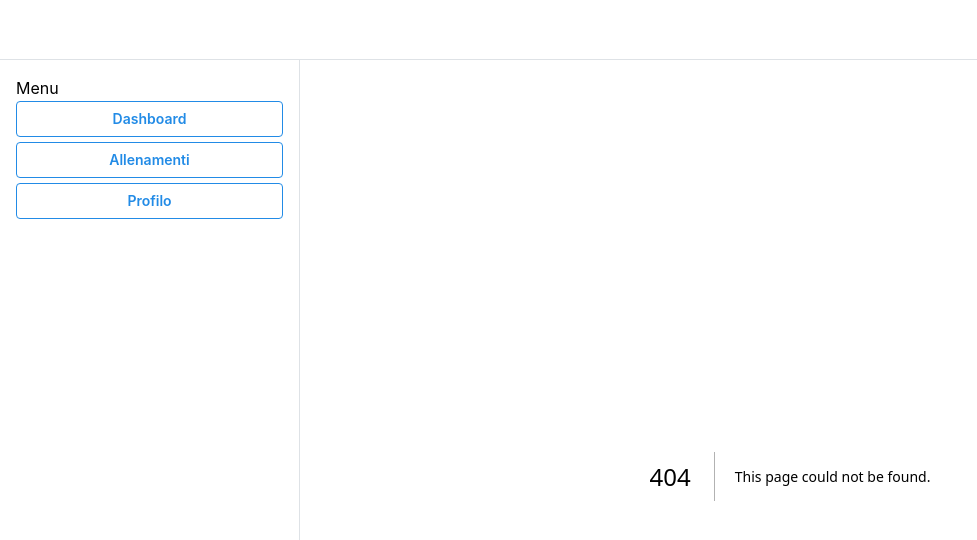
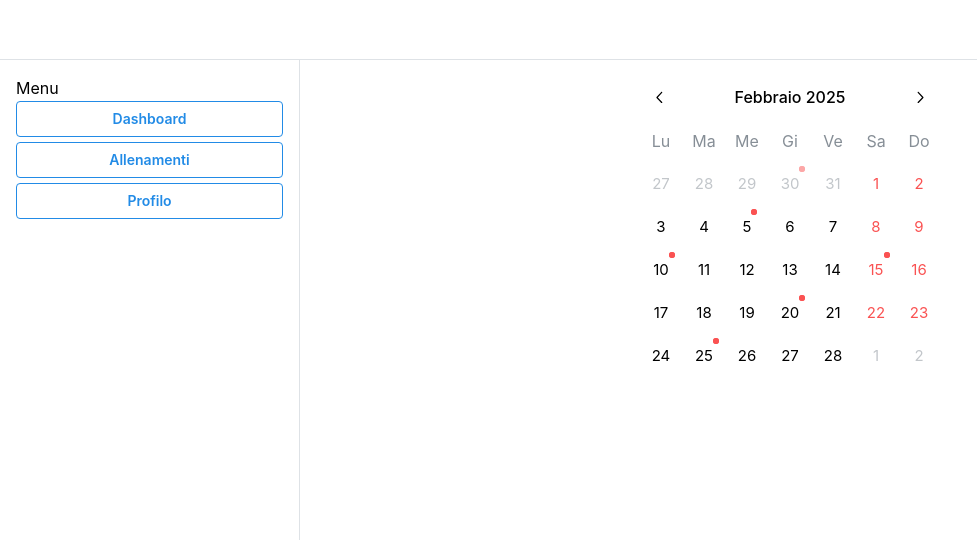
Before and after one commit to carlo-cento/gym-track, a Next.js app: page /workouts in a window 1280 px wide. Before the commit this address had no page. Shown: the top 540 px of the page, without its empty margins (0-977 px from the left). Built offline with nearby package versions, Linux system fonts and the light colour scheme.

Commit message:
workout calendar ui

```diff
--- a/package.json
+++ b/package.json
@@ -11,8 +11,10 @@
     },
     "dependencies": {
         "@mantine/core": "^7.16.2",
+        "@mantine/dates": "^7.17.1",
         "@mantine/hooks": "^7.16.2",
         "@tabler/icons-react": "^3.31.0",
+        "dayjs": "^1.11.13",
         "next": "15.1.6",
         "react": "^19.0.0",
         "react-dom": "^19.0.0"
--- /dev/null
+++ b/src/app/workouts/page.tsx
@@ -0,0 +1,43 @@
+'use client'
+
+import { useState } from 'react'
+import { Button, Indicator } from '@mantine/core'
+import { DatePicker, DatePickerProps } from '@mantine/dates'
+import '@mantine/dates/styles.css'
+import 'dayjs/locale/it'
+
+const dayRenderer: DatePickerProps['renderDay'] = (date) => {
+    const day = date.getDate()
+    return (
+        <Indicator size={6} color="red" offset={-3} disabled={day % 5 !== 0}>
+            <div>{day}</div>
+        </Indicator>
+    )
+}
+
+export default function WorkoutCalendar() {
+    const [dayFocus, setDayFocus] = useState<Date | null>(null)
+
+    return (
+        <div className="flex items-center justify-center flex-col gap-5">
+            <DatePicker
+                size="md"
+                locale="it"
+                value={dayFocus}
+                onChange={setDayFocus}
+                renderDay={dayRenderer}
+            />
+
+            {dayFocus && (
+                <div className="text-lg font-semibold">
+                    {dayFocus?.toLocaleDateString('it-IT', {
+                        day: 'numeric',
+                        month: 'long',
+                        year: 'numeric',
+                    })}
+                </div>
+            )}
+            <div>{dayFocus && <Button>Aggiungi allenamento</Button>}</div>
+        </div>
+    )
+}
```
Also changed, not shown: 1 other file (tests, documents, lock files or other folders).
